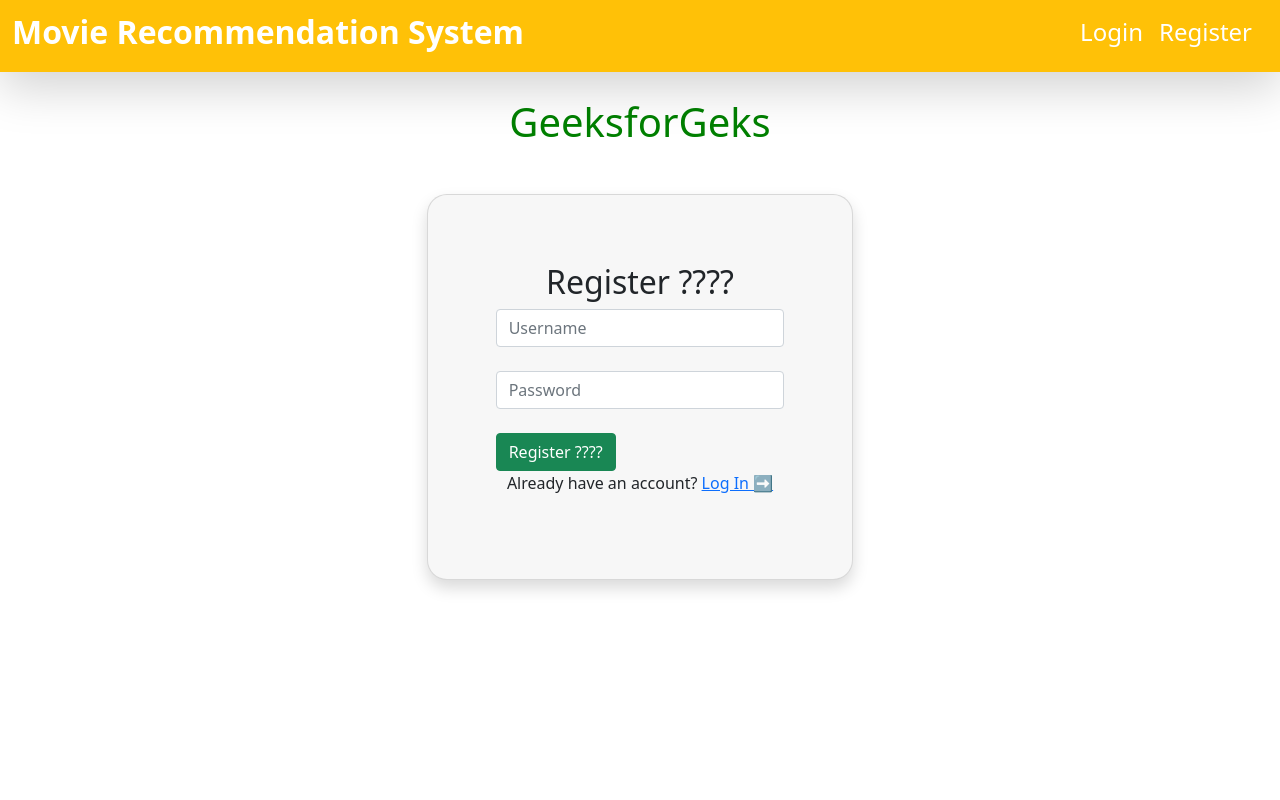
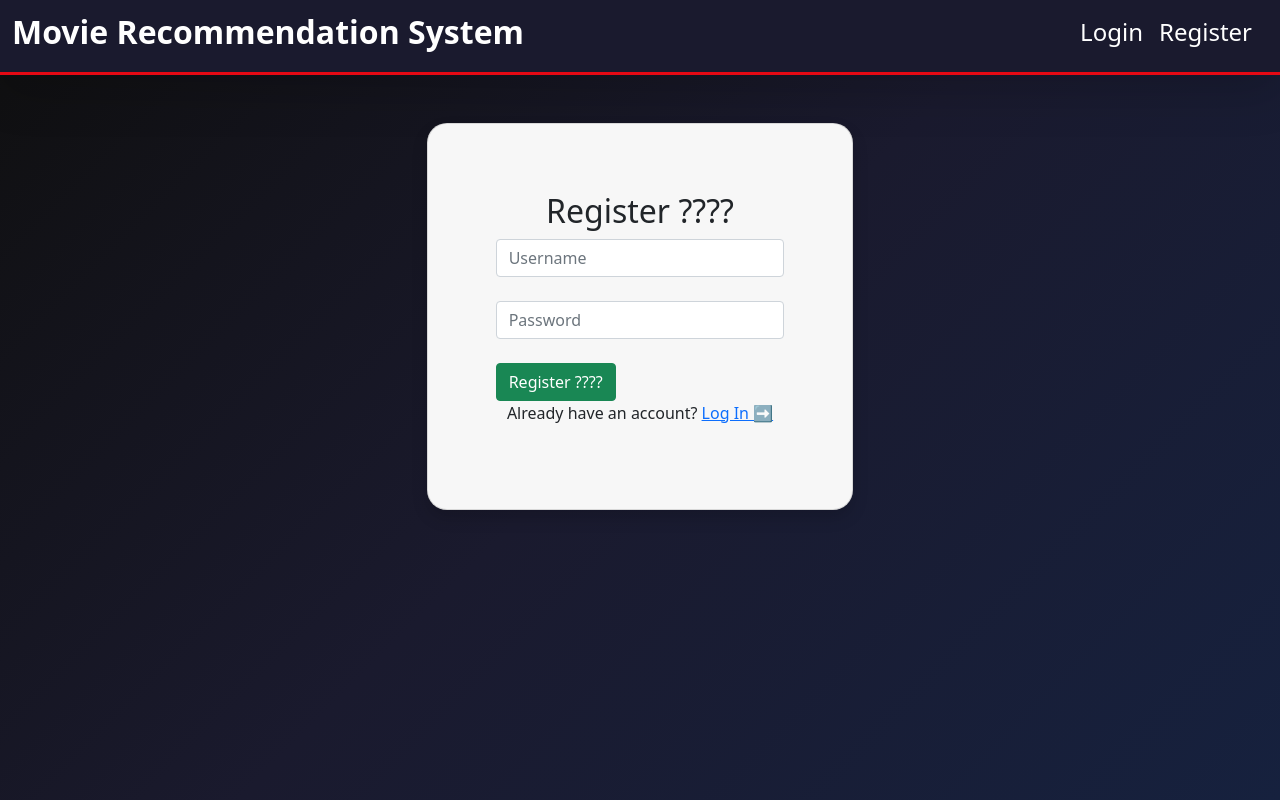
Before and after one commit to SomethingAboutLuv7/Movie-Recommenation-System, a Django app: page /register/ in a window 1280 px wide. Run offline with Django 5.2, Linux system fonts and the light colour scheme.

Commit message:
Remove GeeksforGeeks heading, update base template theme

```diff
--- a/book/templates/base.html
+++ b/book/templates/base.html
@@ -9,10 +9,20 @@
         integrity="sha384-EVSTQN3/azprG1Anm3QDgpJLIm9Nao0Yz1ztcQTwFspd3yD65VohhpuuCOmLASjC" crossorigin="anonymous">
     <link rel="stylesheet" href="https://cdnjs.cloudflare.com/ajax/libs/font-awesome/6.4.0/css/all.min.css">
     <title>Movie Recommendation System</title>
+    <style>
+        body {
+            background: linear-gradient(135deg, #0f0f0f 0%, #1a1a2e 50%, #16213e 100%);
+            min-height: 100vh;
+            margin: 0;
+        }
+        .navbar-brand, .navbar-brand h2, .navbar-brand h4 {
+            color: #fff !important;
+        }
+    </style>
 </head>
 
 <body>
-    <nav class="navbar navbar-dark bg-warning shadow-lg">
+    <nav class="navbar navbar-dark shadow-lg" style="background-color: #1a1a2e; border-bottom: 3px solid #e50914;">
         <div class="container-fluid">
             <a href="{% url 'home' %}" class="navbar-brand"> <h2><b>Movie Recommendation System</b></h2></a>
             <div class="d-flex">
@@ -21,7 +31,6 @@
             </div>
         </div>
     </nav>
-    <h1 class="text-center" style="margin-top: 2%; color:green; font-weight"> GeeksforGeks</h1>
     {% block start %}{% endblock %}
     <script src="https://cdn.jsdelivr.net/npm/bootstrap@5.0.2/dist/js/bootstrap.bundle.min.js"
         integrity="sha384-MrcW6ZMFYlzcLA8Nl+NtUVF0sA7MsXsP1UyJoMp4YLEuNSfAP+JcXn/tWtIaxVXM"
```
